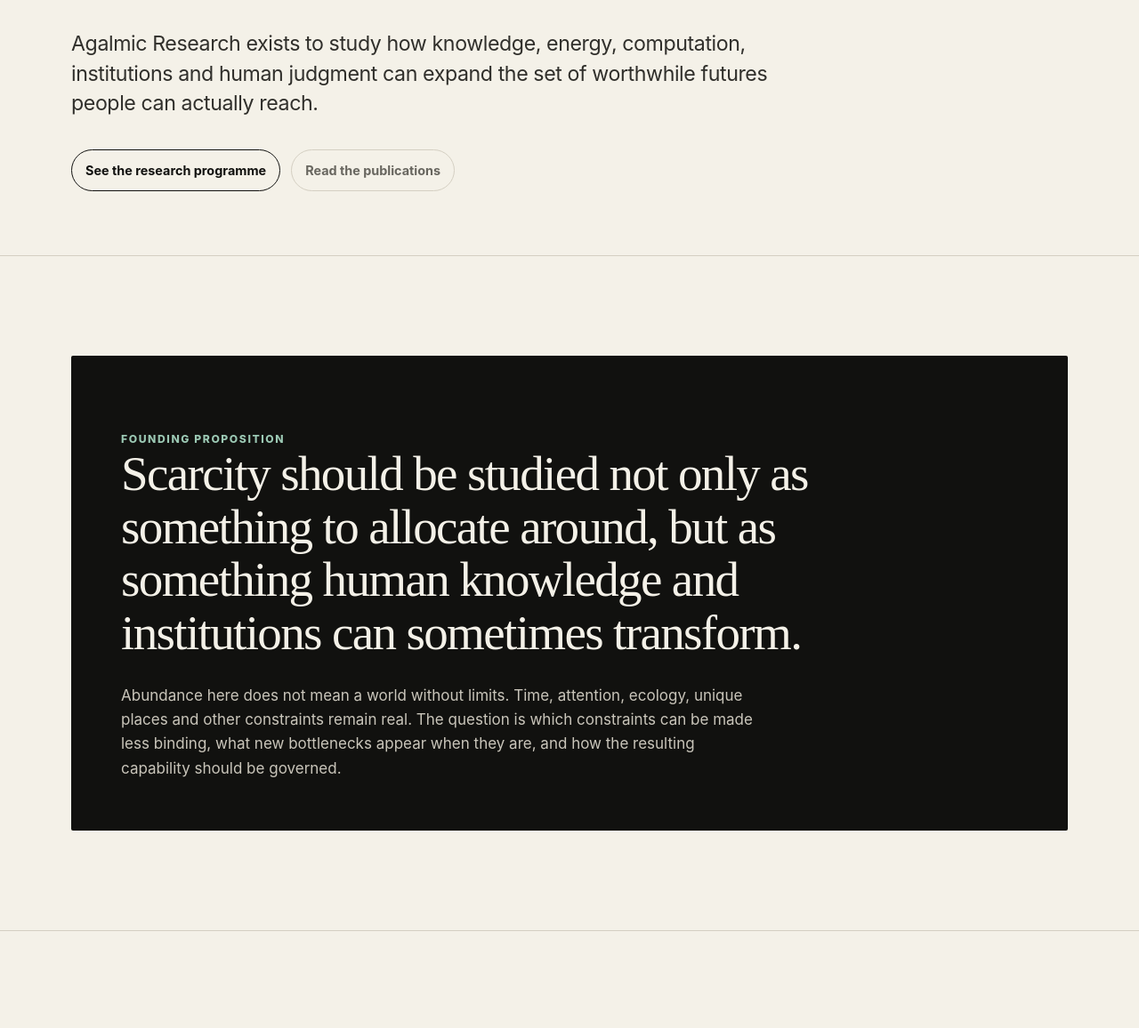
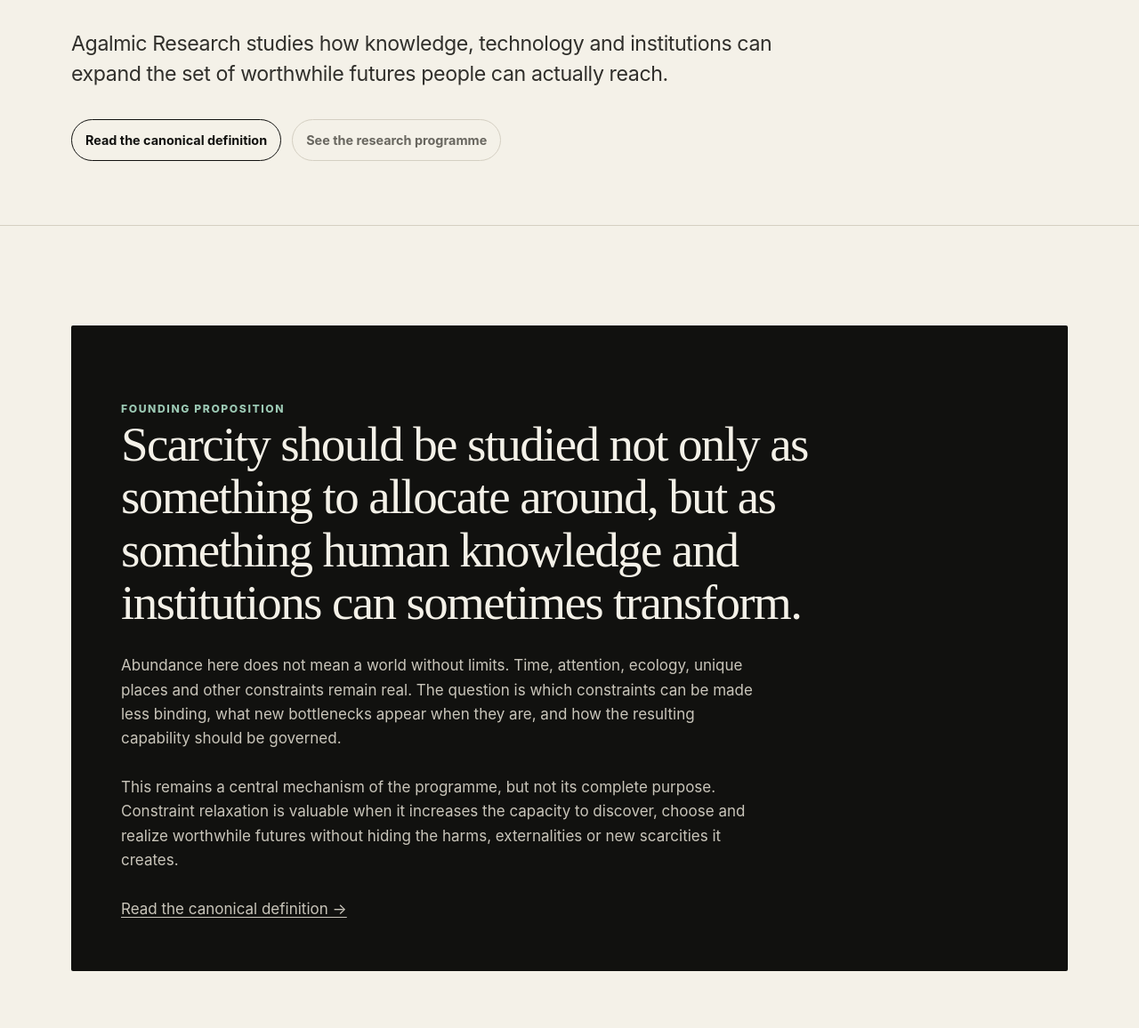
Before and after one commit to TsatsuAmable/agalmicresearch, an Astro site: page /manifesto in a window 1280 px wide. Shown: the part 395-1551 px from the top of the page at 89% size. Built offline with nearby package versions, Linux system fonts and the light colour scheme; Astro itself is replaced by a stand-in of ours.

Commit message:
Align manifesto with canonical definition

```diff
--- a/src/pages/manifesto.astro
+++ b/src/pages/manifesto.astro
@@ -49,18 +49,18 @@
 ---
 <Layout
   title="Manifesto"
-  description="The Agalmic Manifesto: abundance is not a prediction but a direction, and research should investigate how knowledge, energy, institutions and cognitive tools can expand worthwhile human possibility."
+  description="The Agalmic Manifesto: a direction toward greater capacity to discover, choose and realize worthwhile futures while understanding and displacing binding constraints."
 >
   <header class="page-head">
     <div class="shell">
       <p class="eyebrow">The Agalmic Manifesto · Founding orientation</p>
       <h1>Abundance is not a prediction. It is a direction.</h1>
       <p class="lede">
-        Agalmic Research exists to study how knowledge, energy, computation, institutions and human judgment can expand the set of worthwhile futures people can actually reach.
+        Agalmic Research studies how knowledge, technology and institutions can expand the set of worthwhile futures people can actually reach.
       </p>
       <div class="actions">
-        <a class="button" href={internal('research')}>See the research programme</a>
-        <a class="button secondary" href={internal('publications')}>Read the publications</a>
+        <a class="button" href={internal('definition')}>Read the canonical definition</a>
+        <a class="button secondary" href={internal('research')}>See the research programme</a>
       </div>
     </div>
   </header>
@@ -70,6 +70,8 @@
       <p class="eyebrow">Founding proposition</p>
       <blockquote>Scarcity should be studied not only as something to allocate around, but as something human knowledge and institutions can sometimes transform.</blockquote>
       <p>Abundance here does not mean a world without limits. Time, attention, ecology, unique places and other constraints remain real. The question is which constraints can be made less binding, what new bottlenecks appear when they are, and how the resulting capability should be governed.</p>
+      <p>This remains a central mechanism of the programme, but not its complete purpose. Constraint relaxation is valuable when it increases the capacity to discover, choose and realize worthwhile futures without hiding the harms, externalities or new scarcities it creates.</p>
+      <p><a href={internal('definition')}>Read the canonical definition →</a></p>
     </div>
   </section>
 
```
